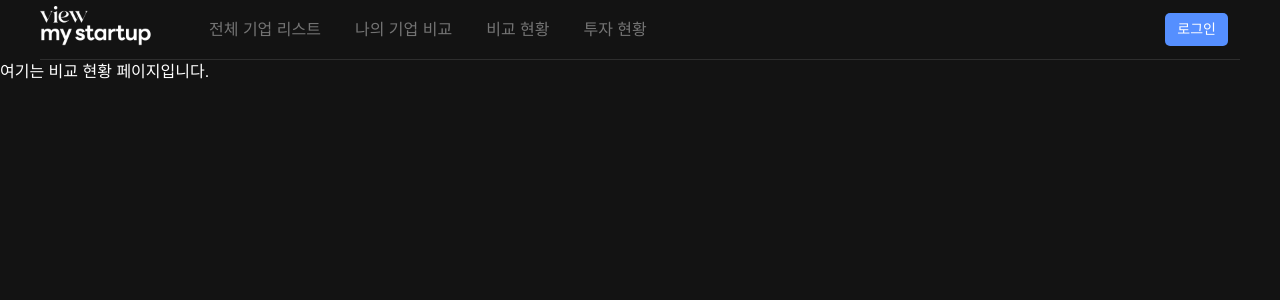
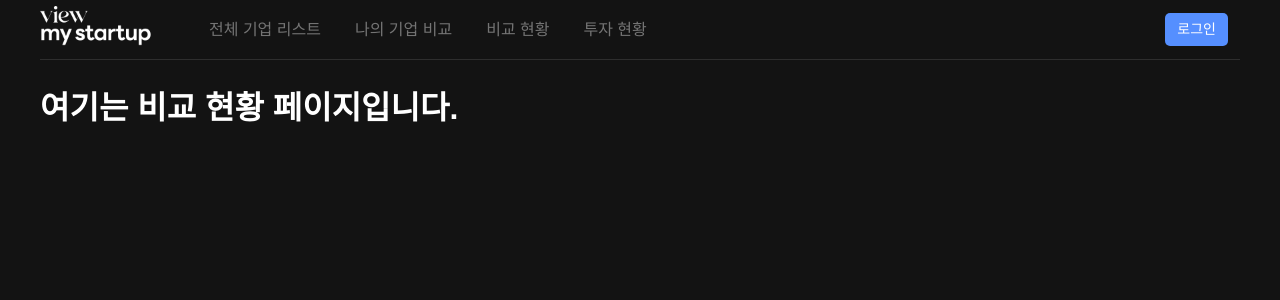
Before and after one commit to kipid/View-My-Startup-Codeit, a React (Create React App) app: page /user/1/comparison-status in a window 1280 px wide. Shown: the top 300 px of the page. Built offline with nearby package versions, Linux system fonts and the light colour scheme; a web font is replaced by a local one.

Commit message:
Update ComparisonStatusPage.jsx

```diff
--- a/src/pages/ComparisonStatusPage.jsx
+++ b/src/pages/ComparisonStatusPage.jsx
@@ -1,5 +1,5 @@
 function ComparisonStatusPage() {
-  return "여기는 비교 현황 페이지입니다.";
+	return <h1>여기는 비교 현황 페이지입니다.</h1>;
 }
 
 export default ComparisonStatusPage;
```
